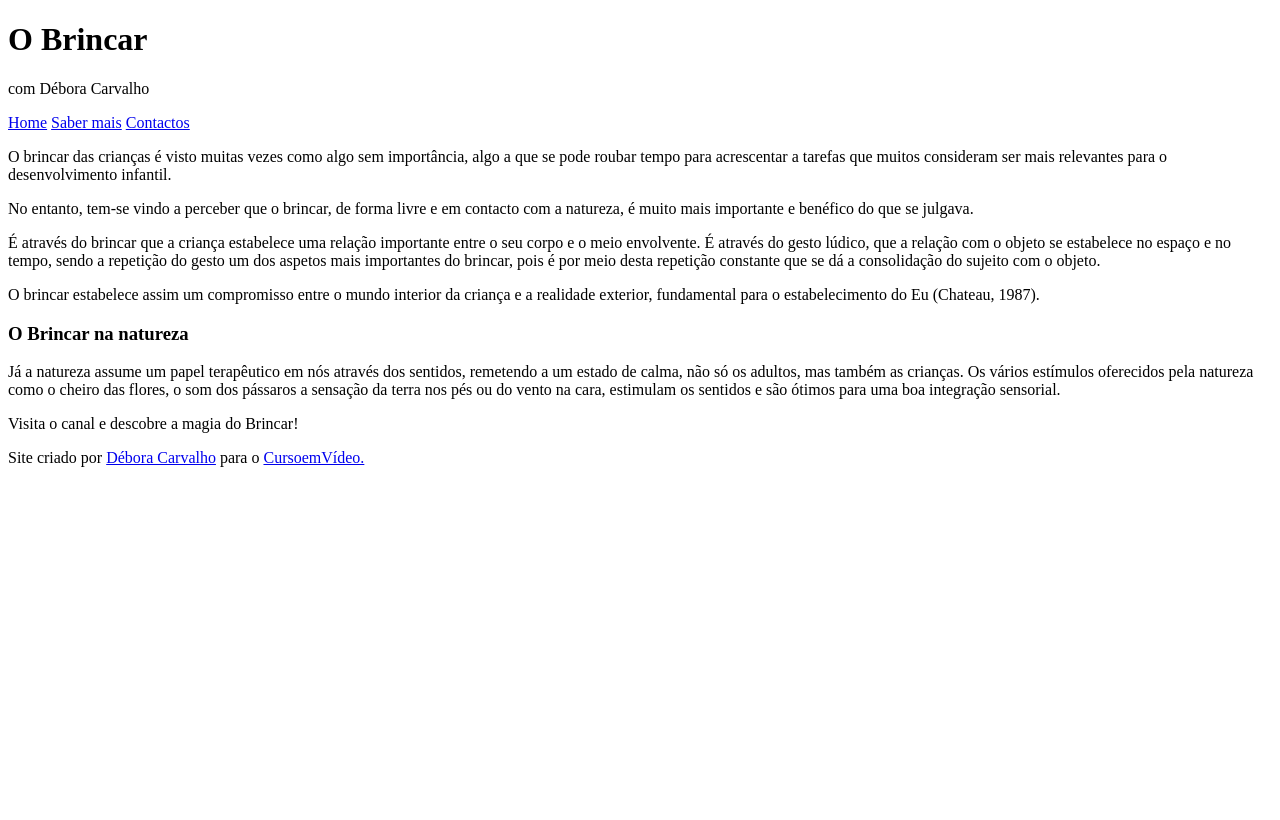
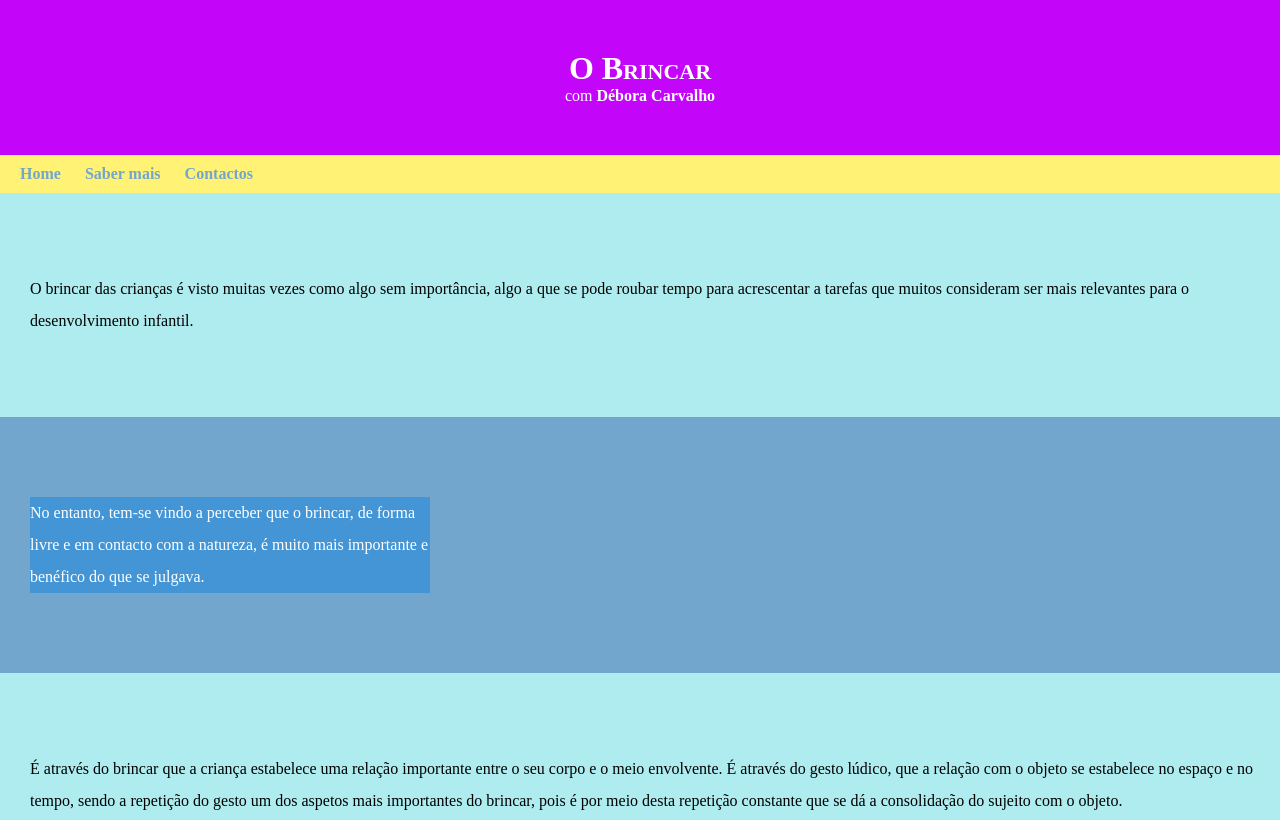
Before and after one commit to deboracc/HTM-CSS, a plain HTML site: page Exercicios/desafio012/index.html in a window 1280 px wide. Shown: the top 820 px of the page. Drawn offline with Linux system fonts and the light colour scheme.

Commit message:
actualizei desafio012

```diff
--- /dev/null
+++ b/Exercicios/desafio012/estilo/style.css
@@ -0,0 +1,85 @@
+@charset "UTF-8";
+
+* {
+    margin: 0px;
+    padding: 0px;
+}
+
+html, body {
+    min-height: 100vh;
+    background-color: #AEECEF;
+}
+
+header {
+    background-color: #C305FA;
+    color: white;
+    text-align: center;
+}
+
+header > h1 {
+    padding-top: 50px;
+    font-variant: small-caps;
+}
+
+header > p {
+    padding-bottom: 50px;
+}
+
+header a, footer a {
+    color: white;
+    text-decoration: none;
+    font-weight: bolder;
+}
+
+header a:hover, footer a:hover {
+    text-decoration: underline;
+}
+
+nav {
+    background-color: #FFF275;
+    padding: 10px;
+    box-shadow: 0px 7px 7px rgba(0, 0, 0, 0.315);
+    font-weight: bold;
+}
+
+nav > a {
+    color: #73a6cd;
+    padding: 10px;
+    border-radius: 5px;
+    text-decoration: none;
+    transition-duration: 0.5s;
+}
+
+nav > a:hover {
+    background-color: #FF8C42;
+    color: #FFF275;
+}
+
+section {
+    padding-top: 10vh;
+    padding-bottom: 10vh;
+    line-height: 2em;
+    padding-left: 30px;
+}
+
+section.normal {
+    background-color: #AEECEF;
+    color: black;
+}
+
+section.imagem {
+    background-color: #73a6cd;
+    color: white;
+}
+
+section.imagem > p {
+    width: 400px;
+    background-color: #228bdb96;
+}
+
+footer {
+    background-color: #C305FA;
+    color: white;
+    text-align: center;
+    padding: 10px;
+}
--- a/Exercicios/desafio012/index.html
+++ b/Exercicios/desafio012/index.html
@@ -4,11 +4,12 @@
     <meta charset="UTF-8">
     <meta name="viewport" content="width=device-width, initial-scale=1.0">
     <title>O Brincar</title>
+    <link rel="stylesheet" href="estilo/style.css">
 </head>
 <body>
     <header>
         <h1>O Brincar</h1>
-        <p>com Débora Carvalho</p>
+        <p>com <a href="https://www.youtube.com/@KidsPlayTherapy" target="_blank">Débora Carvalho</a></p>
     </header>
     <nav>
         <a href="#">Home</a>
@@ -17,19 +18,19 @@
     </nav>
     <main>
         <article>
-            <section>
+            <section class="normal">
                 <p>O brincar das crianças é visto muitas vezes como algo sem importância, algo a que se pode roubar tempo para acrescentar a tarefas que muitos consideram ser mais relevantes para o desenvolvimento infantil.</p>
             </section>
 
-            <section>
+            <section class="imagem">
                 <p>No entanto, tem-se vindo a perceber que o brincar, de forma livre e em contacto com a natureza, é muito mais importante e benéfico do que se julgava.</p>
             </section>
 
-            <section>
+            <section class="normal">
                 <p>É através do brincar que a criança estabelece uma relação importante entre o seu corpo e o meio envolvente. É através do gesto lúdico, que a relação com o objeto se estabelece no espaço e no tempo, sendo a repetição do gesto um dos aspetos mais importantes do brincar, pois é por meio desta repetição constante que se dá a consolidação do sujeito com o objeto.</p>
             </section>
 
-            <section>
+            <section class="imagem">
                 <p>O brincar estabelece assim um compromisso entre o mundo interior da criança e a realidade exterior, fundamental para o estabelecimento do Eu (Chateau, 1987).</p>
             </section>
 
```
